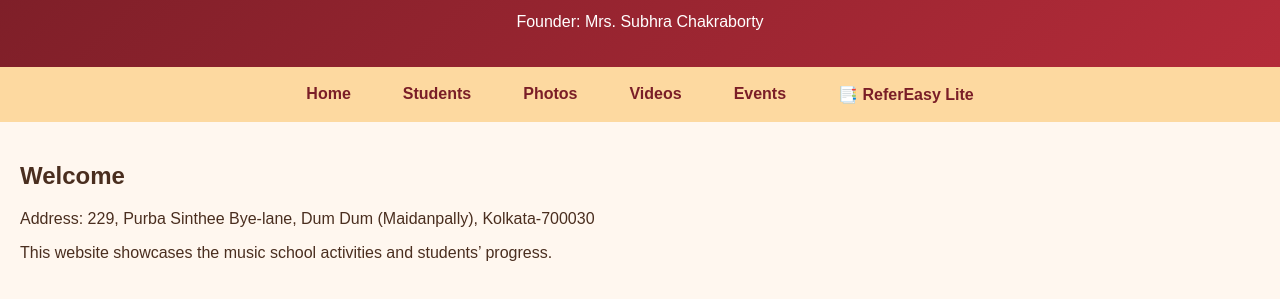
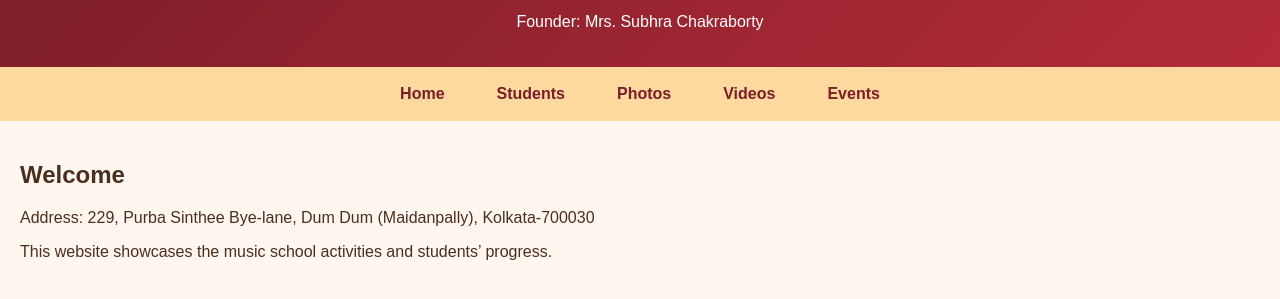
Before and after one commit to Bijurica/My_Website, a plain HTML site: page index.html in a window 1280 px wide. Shown: the part 121-420 px from the top of the page. Drawn offline with Linux system fonts and the light colour scheme.

Commit message:
Update index.html

```diff
--- a/index.html
+++ b/index.html
@@ -157,8 +157,6 @@
   <a href="#" onclick="showTab('photos'); return false;">Photos</a>
   <a href="#" onclick="showTab('videos'); return false;">Videos</a>
   <a href="#" onclick="showTab('events'); return false;">Events</a>
-<!-- External tool link -->
-  <a href="ReferEasy.html" target="_blank">📑 ReferEasy Lite</a>
 </nav>
 
 <!-- Button to enter edit mode -->
```
